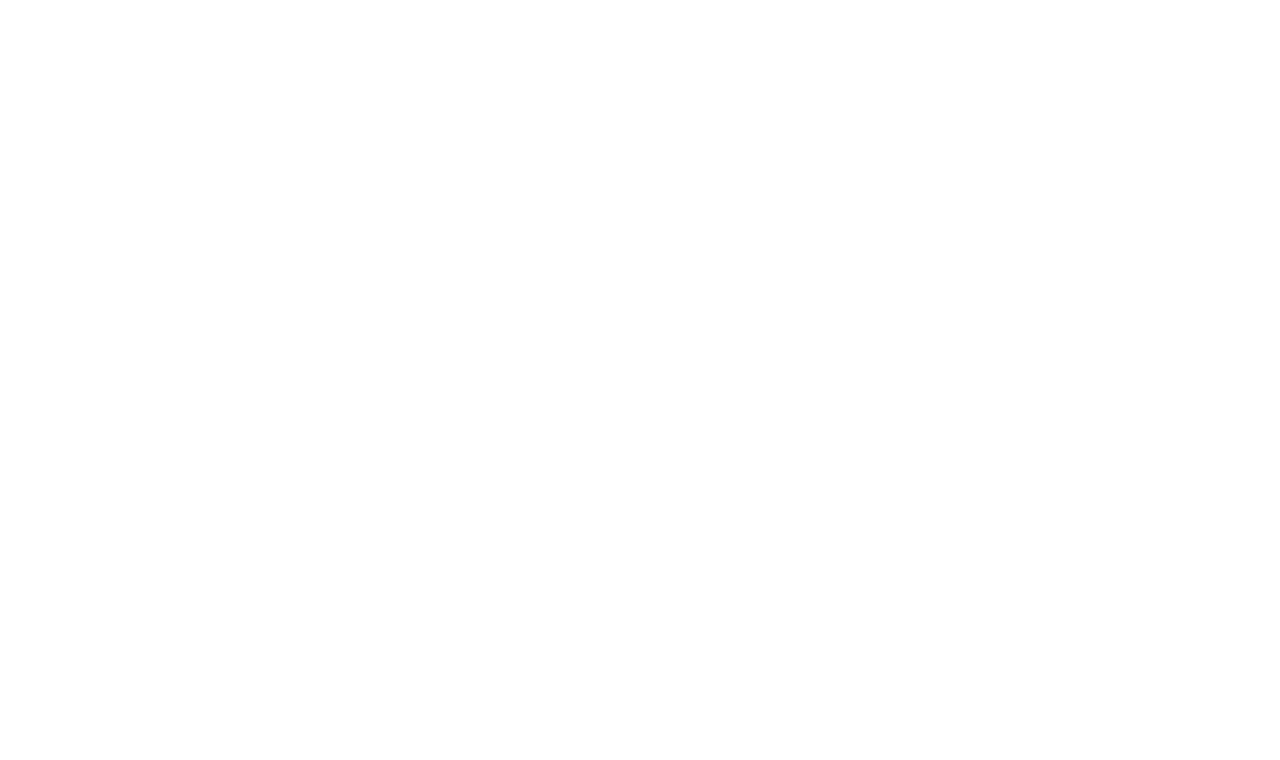
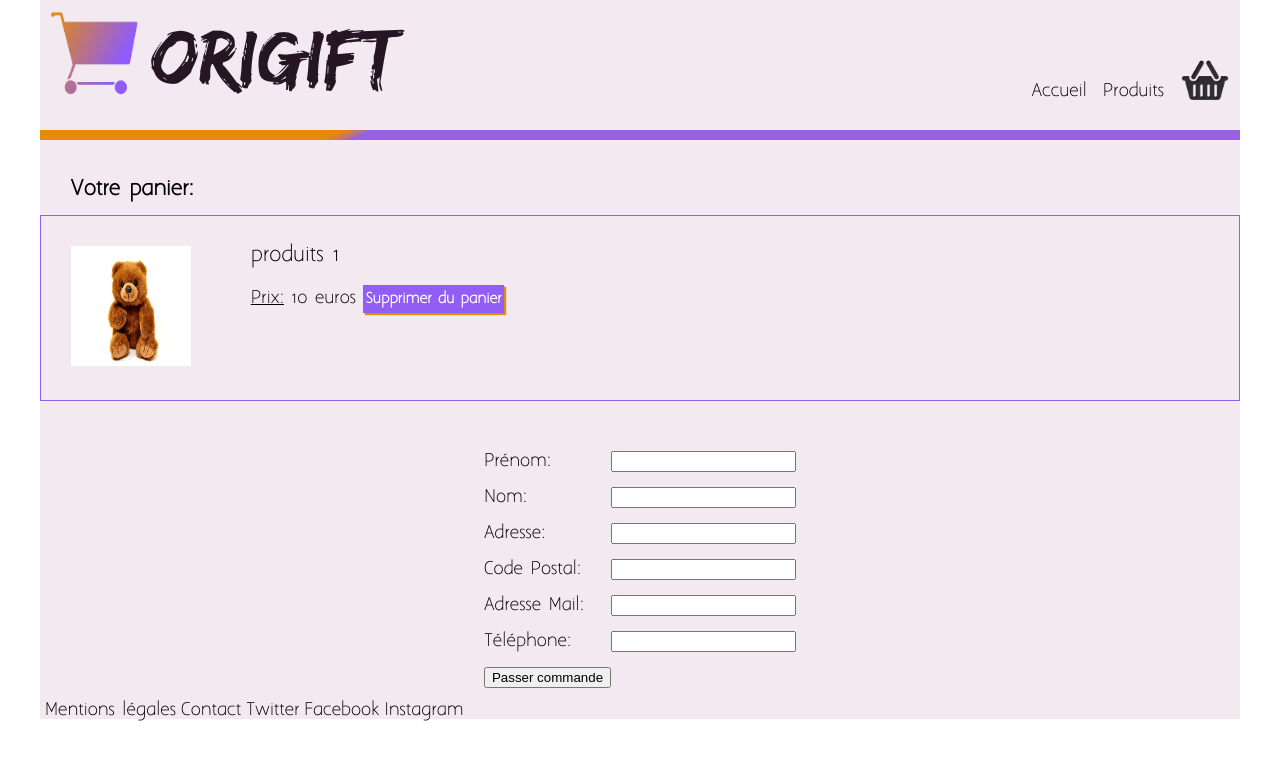
Before and after one commit to lo-sam/loicsammut_5_05032021, a website: page panier.html in a window 1280 px wide. Drawn offline with Linux system fonts and the light colour scheme; files whose address does not match are found by name.

Commit message:
ajout page produit et page panier

```diff
--- a/CSS/sass/pages/_index.scss
+++ b/CSS/sass/pages/_index.scss
@@ -33,6 +33,7 @@ aside {
     }
     .description {
         margin: 0 0 20px 10px;
+        line-height: 150%;
     }
     .tarif {
         width: 80%;
--- a/CSS/sass/pages/_panier.scss
+++ b/CSS/sass/pages/_panier.scss
@@ -0,0 +1,54 @@
+section {
+    border: 1px solid $color-prim;
+    article {
+        width: 10%;
+        .produitImg {
+            width: 120px;
+            height: 120px;
+        }
+    }
+    aside {
+        border: none;
+        h3 {
+            font-size: 1.2rem;
+            margin: 0 0 20px 0;
+        }
+        .descriptionTitre,
+        .tarifTitre {
+            text-decoration: underline;
+            margin: 0 0 20px 0;
+        }
+        .description {
+            margin: 0 0 20px 0;
+            line-height: 150%;
+        }
+        .tarif {
+            width: 80%;
+            margin: 0 0 20px 0;
+        }
+        #panier {
+            margin: 0;
+        }
+    }
+}
+
+.formCommande {
+    margin-right: auto;
+    margin-left: auto;
+    display: table;
+    .formulaire {
+        display: table-row;
+    }
+    label,
+    input {
+        display: table-cell;
+        margin-bottom: 15px;
+    }
+    label {
+        padding-right: 15px;
+    }
+    .commande {
+        margin-left: auto;
+        margin-right: auto;
+    }
+}
--- a/CSS/sass/pages/_produit.scss
+++ b/CSS/sass/pages/_produit.scss
@@ -0,0 +1,25 @@
+label,
+#option,
+#panier {
+    margin: 0 0 20px 10px;
+}
+
+select {
+    font-family: 'aaarghnormal';
+    background-color: $color-back;
+    padding: 3px;
+}
+
+#panier {
+    padding: 5px 2px 5px 2px;
+    font-family: 'aaarghnormal';
+    font-weight: bold;
+    color: $color-font-foot;
+    background-color: $color-prim;
+    box-shadow: 2px 2px 1px $color-sec;
+    border: 0;
+    transition: transform 0.5s;
+    &:hover {
+        transform: scale(1.2) translate(10%, 10%);
+    }
+}
--- a/panier.html
+++ b/panier.html
@@ -0,0 +1,101 @@
+<!DOCTYPE html>
+<html lang="fr">
+
+<head>
+    <meta charset="UTF-8">
+    <meta http-equiv="X-UA-Compatible" content="IE=edge">
+    <link rel="stylesheet" href="CSS/style.css">
+    <script src="https://kit.fontawesome.com/a650986bb4.js" crossorigin="anonymous"></script>
+    <meta name="viewport" content="width=device-width, initial-scale=1.0">
+    <title>Page Produit</title>
+</head>
+
+<body>
+    <div class="wrapper">
+        <header>
+            <div class="enTete">
+                <a href="index.html">
+                    <div id="logo">
+                        <img class="logoImg" src="images/caddie.png" alt="logo de l'entreprise, un caddie de course">
+                        <h1>Origift</h1>
+                    </div>
+                </a>
+                <nav>
+                    <ul>
+                        <li><a href="index.html">Accueil</a></li>
+                        <li><a href="produit.html">Produits</a></li>
+                        <a href="panier.html">
+                            <li>
+                                <img class="panierImg" src="images/panier.png" alt="un panier de course">
+                            </li>
+                        </a>
+                    </ul>
+                </nav>
+            </div>
+            <img class="separateur" src="images/line.png" alt="ligne de séparation">
+        </header>
+
+        <main>
+
+            <h2>Votre panier:</h2>
+            <section>
+                <article>
+                    <img class="produitImg" src="images/teddy_1.jpg" alt="p1">
+                </article>
+                <aside>
+                    <h3>produits 1</h3>
+                    <span class="tarifTitre">Prix:</span>
+                    <span class="tarif">10 euros</span>
+                    <input type="submit" name="panier" id="panier" value="Supprimer du panier">
+                </aside>
+            </section>
+
+            <form action="" method="GET" class="formCommande">
+                <div class="formulaire">
+                    <label for="firstName">Prénom:</label>
+                    <input type="text" id="firstName" pattern="[A-Z, a-z]{3}">
+                </div>
+                <div class="formulaire">
+                    <label for="lastName">Nom:</label>
+                    <input type="text" id="lastName" pattern="[A-Z, a-z]{3}">
+                </div>
+                <div class="formulaire">
+                    <label for="adresse">Adresse:</label>
+                    <input type="text" id="adresse" pattern="[A-Z, a-z]{3}">
+                </div>
+                <div class="formulaire">
+                    <label for="zipCode">Code Postal:</label>
+                    <input type="text" id="zipCode" pattern="[0-9]{5}">
+                </div>
+                <div class="formulaire">
+                    <label for="mail">Adresse Mail:</label>
+                    <input type="email" id="mail">
+                </div>
+                <div class="formulaire">
+                    <label for="phoneNumber">Téléphone:</label>
+                    <input type="text" id="phoneNumber" pattern="[0-9]{10}">
+                </div>
+                <div class="formulaire">
+                    <input type="submit" name="commande" id="commande" value="Passer commande">
+                </div>
+            </form>
+
+        </main>
+
+        <footer>
+            <ul>
+                <li><a href="index.html">Mentions légales</a></li>
+                <li><a href="index.html">Contact</a></li>
+            </ul>
+            <ul>
+                <li><a href="index.html">Twitter</a></li>
+                <li><a href="index.html">Facebook</a></li>
+                <li><a href="index.html">Instagram</a></li>
+            </ul>
+        </footer>
+    </div>
+
+
+</body>
+
+</html>
```
Also changed, not shown: index.html (+1 -1 lines), produit.html (+80 -0 lines), CSS/style.css, 3 other files.
